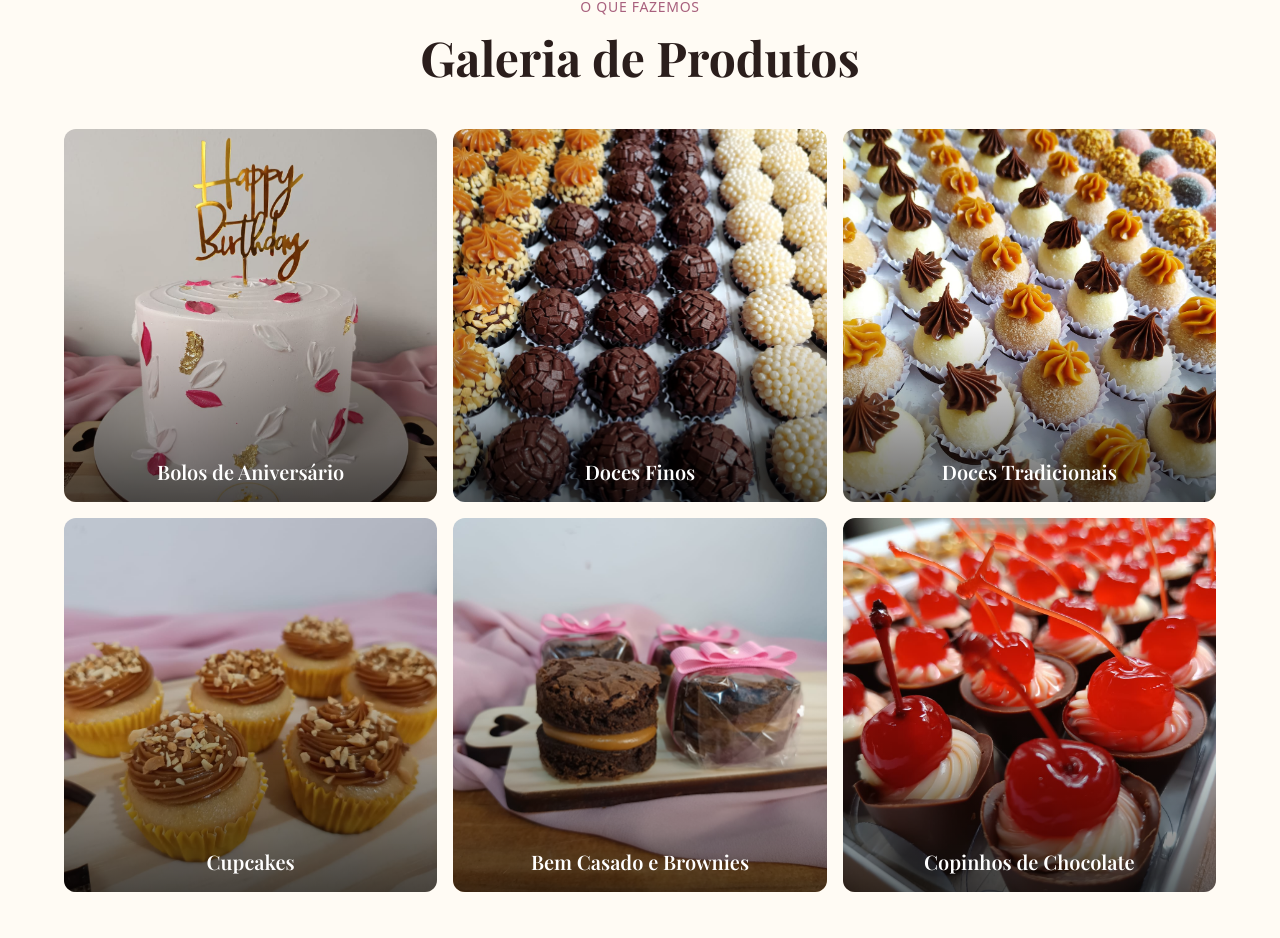
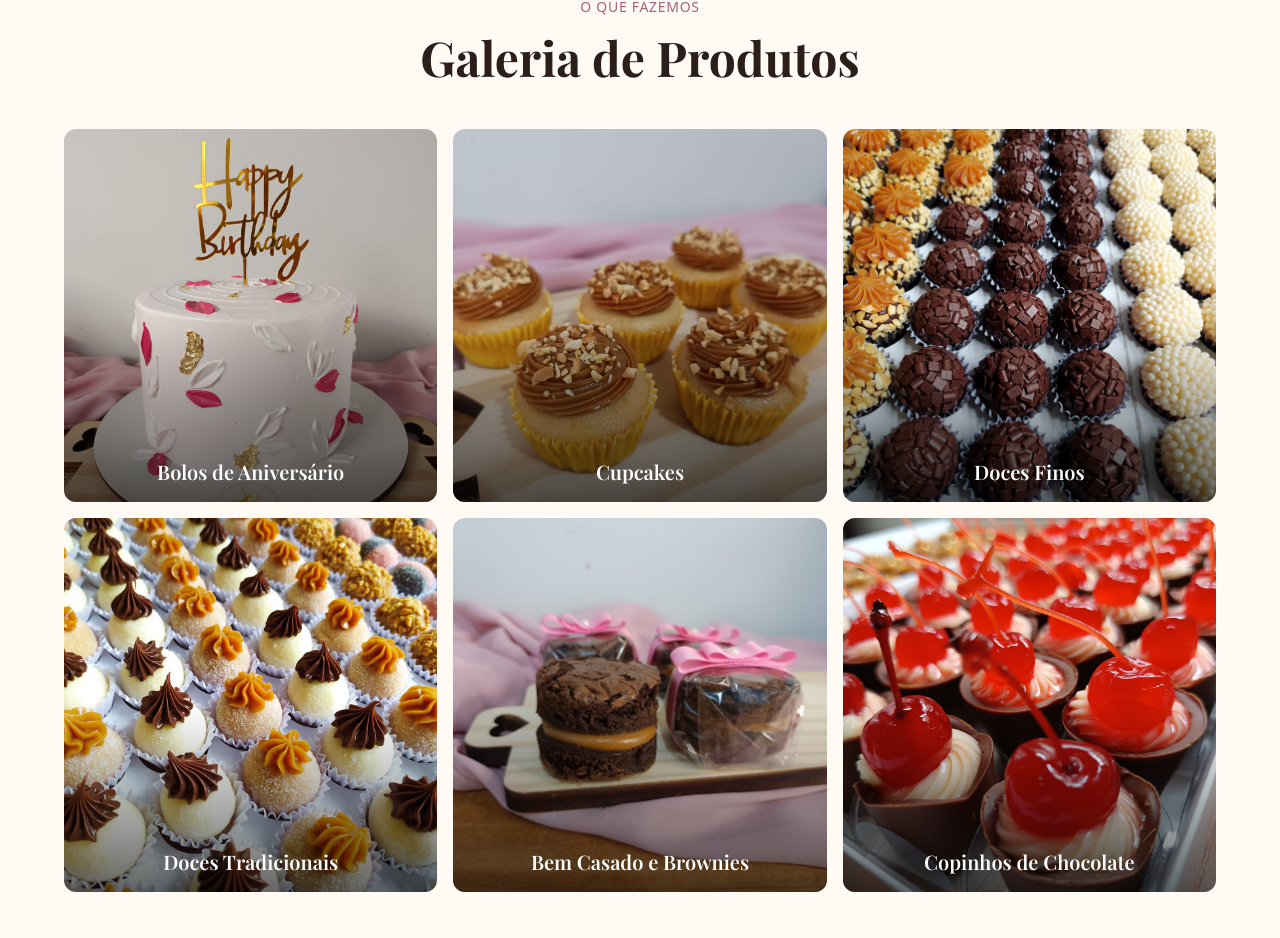
Before and after one commit to pedrolecio/gizeli-confeitaria, a Next.js app: page / in a window 1280 px wide. Shown: the part 915-1853 px from the top of the page. Built offline with nearby package versions, Linux system fonts and the light colour scheme; a web font is replaced by a local one.

Commit message:
Update specialties-section.tsx

```diff
--- a/components/specialties-section.tsx
+++ b/components/specialties-section.tsx
@@ -6,16 +6,16 @@ const galleryItems = [
     image: "/images/bolo-aniversario.jpg",
   },
   {
+    title: "Cupcakes",
+    image: "/images/cupcakes.jpg",
+  },
+  {
     title: "Doces Finos",
     image: "/images/brigadeiros-gourmet.jpg",
   },
     {
     title: "Doces Tradicionais",
     image: "/images/brigadeiros-decorados.jpg",
-  },
-  {
-    title: "Cupcakes",
-    image: "/images/cupcakes.jpg",
   },
   {
     title: "Bem Casado e Brownies",
```
